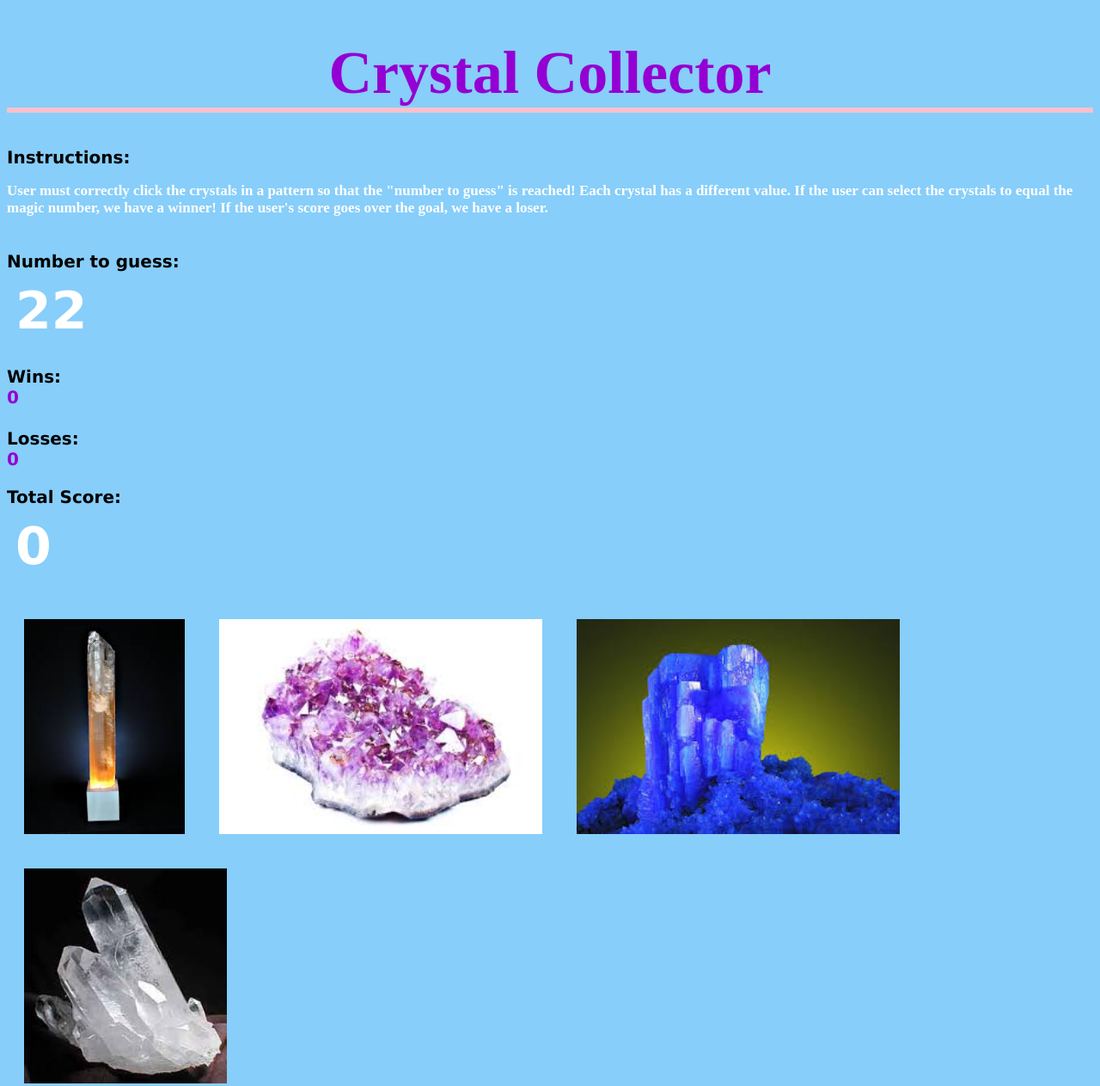
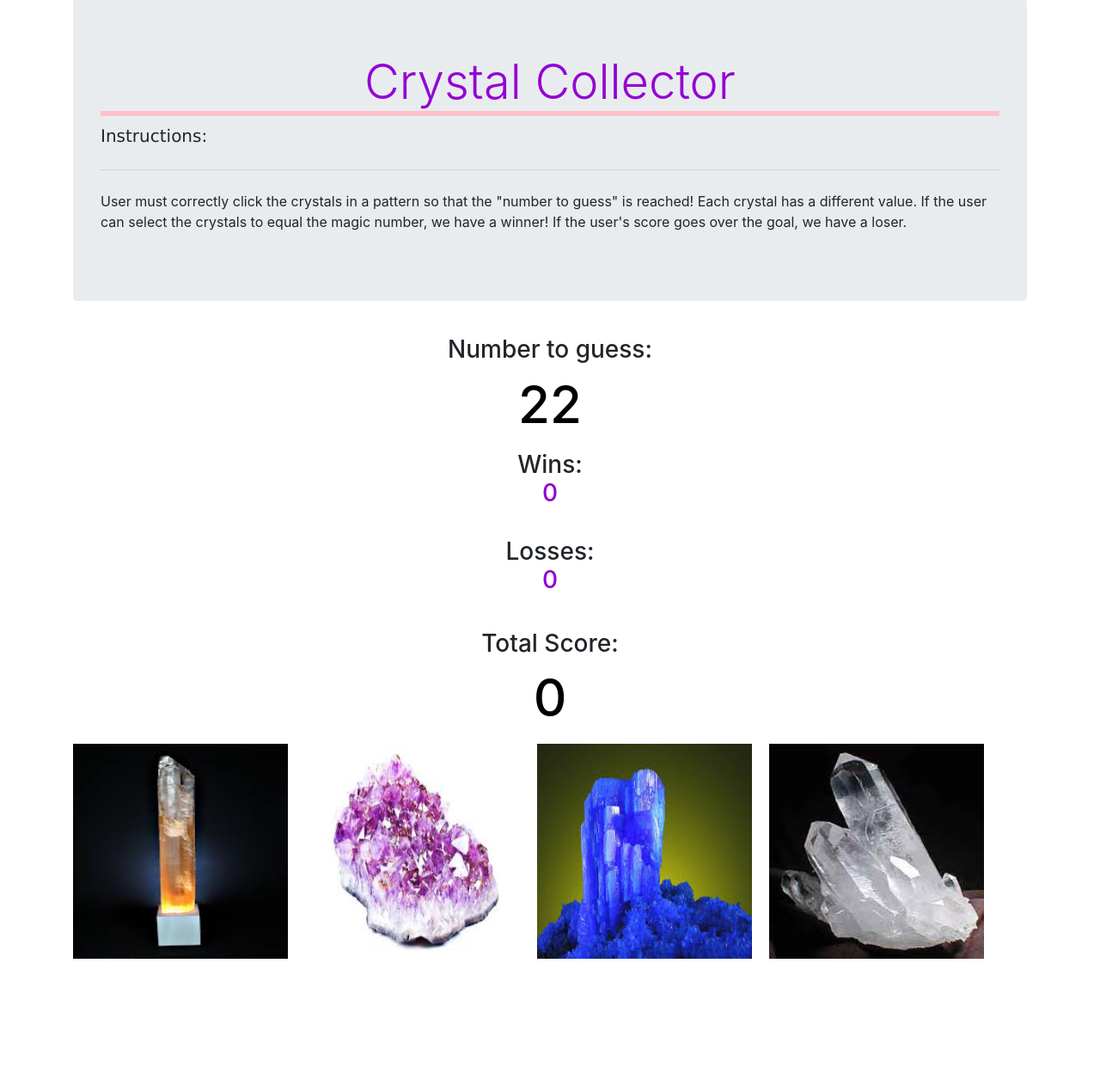
Before and after one commit to jottobot/Crystal-Collector, a plain HTML site: page index.html in a window 1280 px wide. Shown: the part 2-1265 px from the top of the page at 86% size. After the commit the page ends 1117 px from the top, so only its background shows below. Drawn offline with nearby package versions, Linux system fonts and the light colour scheme.

Commit message:
bootstrap

```diff
--- a/assets/css/style.css
+++ b/assets/css/style.css
@@ -1,8 +1,8 @@
-body {
-    background-color: lightskyblue;
+.jumbotron {
+    background-color: white;
   }
 
-  h1 {
+h1 {
     color: darkviolet;
     text-align: center;
     border-bottom: 6px solid pink;
@@ -10,45 +10,58 @@ body {
     font-size: 70px;
   }
 
-
- h3 {
+.lead {
     font-family: verdana;
     font-size: 20px;
   }
 
-  p {
+  .my-4 {
       font-family: 'Times New Roman', Times, serif;
       font-size: 17px;
-      color: white;
+      color: black;
   }
 
 .randNum {
     margin-top: 40px;
+    text-align: center;
 }
 
   #number-bank {
       font-size: 60px;
       padding: 10px;
-      color: white;
+      color: black;
+      text-align: center;
   }
 
   #total-score {
       font-size: 60px;
       padding: 10px;
-      color: white;
+      color: black;
+      text-align: center;
   }
+
+ .title {
+  text-align: center;
+ }
 
 #loss-count {
   color: darkviolet;
+  text-align: center;
+  margin-bottom: 40px;
 }
 
 #win-count {
   color: darkviolet;
+  text-align: center;
 }
 
-  img {
-      height: 250px;
-      width: auto;
-      margin: 20px;
-      float: left;
-  }
+.img {
+  position: relative;
+  float: left;
+  width:  250px;
+  height: 250px;
+  background-position: 50% 50%;
+  background-repeat:   no-repeat;
+  background-size:     cover;
+  margin-right: 20px;
+}
--- a/index.html
+++ b/index.html
@@ -1,5 +1,6 @@
 <!DOCTYPE html>
 <html lang="en">
+
 <head>
     <meta charset="UTF-8">
     <meta name="viewport" content="width initial-scale=1.0">
@@ -7,55 +8,55 @@
     <title>Crystal Game</title>
     <script src="https://ajax.googleapis.com/ajax/libs/jquery/3.3.1/jquery.min.js"></script>
     <link rel="stylesheet" type="text/css" href="assets/css/style.css">
+    <link rel="stylesheet" href="https://stackpath.bootstrapcdn.com/bootstrap/4.3.1/css/bootstrap.min.css"
+        integrity="sha384-ggOyR0iXCbMQv3Xipma34MD+dH/1fQ784/j6cY/iJTQUOhcWr7x9JvoRxT2MZw1T" crossorigin="anonymous">
 </head>
+
 <body>
 
-<!--Page title-->
-<h1>
-    <div>Crystal Collector</div>
-    <div id="title"></div>
-</h1>
+<div class="container">
 
-<!--Directions-->
-<h3>
-    <div>Instructions:</div>
-    <p>User must correctly click the crystals in a pattern so that the "number to guess" is reached! Each crystal has a different value. If the user can select the crystals to equal the magic number, we have a winner! If the user's score goes over the goal, we have a loser. </p>
-    <div id="instructions"></div>
-</h3>
+    <div class="jumbotron">
+        <h1 class="display-4">Crystal Collector</h1>
+        <p class="lead">Instructions:</p>
+        <hr class="my-4">
+        <p>User must correctly click the crystals in a pattern so that the "number to guess" is reached! Each crystal has a different value. If the user can select the crystals to equal the magic number, we have a winner! If the user's score goes over the goal, we have a loser.</p>
+    </div>
 
     <!--Where random number is stored-->
     <h3>
-    <div class ="randNum">Number to guess:</div>
+        <div class="randNum">Number to guess:</div>
         <div id="number-bank"></div>
     </h3>
 
     <!--Where wins and losses will be stored-->
     <h3>
-    <div>Wins:</div>
+        <div class="title">Wins:</div>
         <div id="win-count"></div>
         <br>
-    <div>Losses:</div>
+        <div class="title">Losses:</div>
         <div id="loss-count"></div>
     </h3>
 
     <!--Where total score is stored-->
     <h3>
-    <div>Total Score:</div>
+        <div class="title">Total Score:</div>
         <div id="total-score"></div>
     </h3>
 
     <!--Crystals-->
   <div>
-        <img id="crystal-image1" src="assets/images/crystal2.jpeg">
+        <img id="crystal-image1" class="img" src="assets/images/crystal2.jpeg">
     </div>
-    <div>
-        <img id="crystal-image2" src="assets/images/crystal1.jpeg">
+    <div class="title">
+        <img id="crystal-image2" class="img" src="assets/images/crystal1.jpeg">
     </div>
-    <div>
-        <img id="crystal-image3" src="assets/images/crystal3.jpeg">
+    <div class="title">
+        <img id="crystal-image3" class="img" src="assets/images/crystal3.jpeg">
     </div>
-    <div>
-        <img id="crystal-image4" src="assets/images/crystal4.jpeg">
+    <div class="title">
+        <img id="crystal-image4" class="img" src="assets/images/crystal4.jpeg">
+    </div>
 </div>
 
 
@@ -63,4 +64,5 @@
     <script src="assets/javascript/game.js"></script>
 
 </body>
+
 </html>
```
Also changed, not shown: assets/javascript/fizzbuzz.html (deleted, +0 -63 lines), 2 other files. Lines whose indentation alone changed are shown as unchanged.
